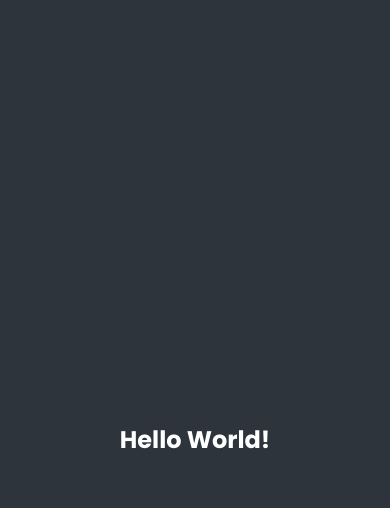
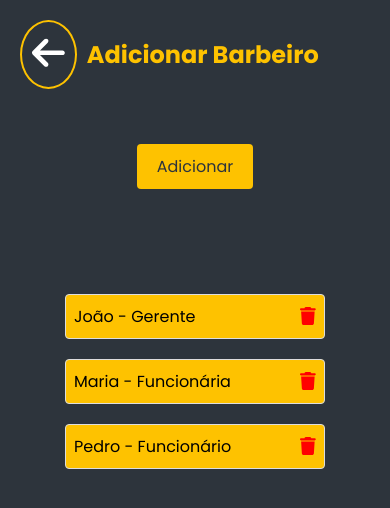
Before and after one commit to MarcosViniDLL/agendabarbeiro-front, a React (Vite) app: page /add-barber in a window 390 px wide. Shown: the top 508 px of the page. Built offline with nearby package versions, Linux system fonts and the light colour scheme.

Commit message:
Tela Adicionar barbeiro

```diff
--- a/package.json
+++ b/package.json
@@ -16,6 +16,7 @@
     "classnames": "^2.5.1",
     "react": "^18.2.0",
     "react-dom": "^18.2.0",
+    "react-modal": "^3.16.1",
     "react-router-dom": "^6.23.1"
   },
   "devDependencies": {
--- a/src/pages/Barbeiros/AddBarber.module.css
+++ b/src/pages/Barbeiros/AddBarber.module.css
@@ -1,11 +1,204 @@
-.container {
-    display: flex;
-    justify-content: center;
-    align-items: center;
-    padding: 50vh 0 0 0;
+:root {
+  font-family: 'Poppins', sans-serif;
+  --cor-de-fundo: #2D343C;
+  --secundary: #FEC200;
+  --terceary: #EEEDED;
 }
 
-.container  h1 {
-    color: #FFF;
+body {
+  background-color: var(--cor-de-fundo);
+  color: var(--terceary);
+  font-family: var(--font-family);
+}
 
+.BarbeirosHeader {
+  display: flex;
+  flex-direction: column;
+  align-items: flex-start;
+  padding: 20px;
+  width: 100%;
 }
+
+.HeaderRow {
+  display: flex;
+  align-items: center;
+  margin-bottom: 20px;
+}
+
+.BackButton {
+  background: none;
+  border: 2px solid var(--secundary);
+  border-radius: 50%;
+  cursor: pointer;
+  font-size: 30px;
+  margin-right: 10px;
+  color: white;
+  padding: 10px;
+}
+
+.BackButton:hover {
+  background-color: #d4a300;
+}
+
+.Title {
+  margin: 0;
+  font-size: 30px;
+  color: var(--secundary);
+}
+
+.AddBox {
+  padding: 20px;
+  margin: 20px 0;
+  border-radius: 8px;
+  width: 100%;
+  max-width: 400px;
+  text-align: center;
+  align-self: center;
+}
+
+.AddButton {
+  background-color: var(--secundary);
+  color: var(--cor-de-fundo);
+  border: none;
+  padding: 15px 30px;
+  font-size: 18px;
+  cursor: pointer;
+  border-radius: 4px;
+  transition: background-color 0.3s ease;
+}
+
+.AddButton:hover {
+  background-color: #d4a300;
+}
+
+.BarberList {
+  list-style-type: none;
+  padding: 0;
+  margin: 50px 0 0 0;
+  width: 100%;
+  max-width: 300px;
+  align-self: center;
+}
+
+.BarberList li {
+  margin: 20px;
+  padding: 20px;
+  background: var(--secundary);
+  border: 1px solid #ddd;
+  border-radius: 4px;
+  display: flex;
+  justify-content: space-between;
+  align-items: center;
+  color: #000; /* Set text color to black */
+}
+
+.DeleteButton {
+  background: none;
+  border: none;
+  color: red;
+  cursor: pointer;
+  font-size: 18px;
+}
+
+.Modal {
+  position: absolute;
+  top: 50%;
+  left: 50%;
+  right: auto;
+  bottom: auto;
+  margin-right: -50%;
+  transform: translate(-50%, -50%);
+  background: var(--cor-de-fundo);
+  padding: 20px;
+  border-radius: 8px;
+  width: 90%;
+  max-width: 500px;
+  color: var(--terceary);
+}
+
+.Overlay {
+  position: fixed;
+  top: 0;
+  left: 0;
+  right: 0;
+  bottom: 0;
+  background-color: rgba(0, 0, 0, 0.75);
+}
+
+.SearchBox {
+  display: flex;
+  align-items: center;
+  margin-bottom: 20px;
+}
+
+.SearchInput {
+  flex: 1;
+  padding: 10px;
+  font-size: 16px;
+  border: 1px solid #ddd;
+  border-radius: 4px;
+  margin-right: 10px;
+}
+
+.SearchButton {
+  background-color: var(--secundary);
+  border: none;
+  padding: 10px;
+  cursor: pointer;
+  border-radius: 4px;
+  transition: background-color 0.3s ease;
+}
+
+.SearchButton:hover {
+  background-color: #d4a300;
+}
+
+.RoleSelection {
+  display: flex;
+  gap: 10px;
+  margin-bottom: 20px;
+}
+
+.RoleSelection label {
+  font-size: 16px;
+  display: flex;
+  align-items: center;
+}
+
+.RoleSelection input[type="radio"] {
+  margin-right: 5px; /* Add space between radio button and text */
+}
+
+.CloseButton {
+  background-color: #f44336;
+  color: white;
+  border: none;
+  padding: 10px 20px;
+  cursor: pointer;
+  border-radius: 4px;
+  margin-top: 10px;
+}
+
+@media (max-width: 768px) {
+  .Title {
+    font-size: 24px;
+  }
+
+  .AddBox {
+    padding: 15px;
+  }
+
+  .AddButton {
+    padding: 10px 20px;
+    font-size: 16px;
+  }
+
+  .BarberList li {
+    padding: 8px;
+    font-size: 16px;
+  }
+
+  .Modal {
+    width: 90%;
+  }
+}
--- a/src/pages/Barbeiros/barber.jsx
+++ b/src/pages/Barbeiros/barber.jsx
@@ -1,17 +1,105 @@
-import React from 'react';
-import styles from './AddBarber.module.css'
+import React, { useState } from 'react';
+import Modal from 'react-modal';
+import { FontAwesomeIcon } from '@fortawesome/react-fontawesome';
+import { faArrowLeft, faArrowRight, faTrash } from '@fortawesome/free-solid-svg-icons';
+import styles from './AddBarber.module.css';
 
-
+Modal.setAppElement('#root'); // Set the app element for accessibility
 
 function AddBarber() {
+  const [modalIsOpen, setModalIsOpen] = useState(false);
+  const [cpf, setCpf] = useState('');
+  const [role, setRole] = useState('Funcionário');
+  const [barbers, setBarbers] = useState([
+    { name: 'João', role: 'Gerente' },
+    { name: 'Maria', role: 'Funcionária' },
+    { name: 'Pedro', role: 'Funcionário' }
+  ]);
+
+  const openModal = () => setModalIsOpen(true);
+  const closeModal = () => setModalIsOpen(false);
+
+  const handleSearch = () => {
+    // Fake search logic - In a real scenario, replace with an API call
+    const newBarber = { name: `Barbeiro ${cpf}`, role: role };
+    setBarbers([...barbers, newBarber]);
+    setCpf('');
+    setRole('Funcionário');
+    closeModal();
+  };
+
+  const handleDelete = (index) => {
+    setBarbers(barbers.filter((_, i) => i !== index));
+  };
 
   return (
+    <div className={styles.BarbeirosHeader}>
+      <div className={styles.HeaderRow}>
+        <button className={styles.BackButton}>
+          <FontAwesomeIcon icon={faArrowLeft} size="lg" />
+        </button>
+        <h1 className={styles.Title}>Adicionar Barbeiro</h1>
+      </div>
 
-        <section className={styles.container}>
-          <h1>Hello World!</h1>
-        </section>
+      <div className={styles.AddBox}>
+        <button className={styles.AddButton} onClick={openModal}>Adicionar</button>
+      </div>
 
-    )
-  }
+      <ul className={styles.BarberList}>
+        {barbers.map((barber, index) => (
+          <li key={index}>
+            {barber.name} - {barber.role}
+            <button className={styles.DeleteButton} onClick={() => handleDelete(index)}>
+              <FontAwesomeIcon icon={faTrash} />
+            </button>
+          </li>
+        ))}
+      </ul>
+
+      <Modal
+        isOpen={modalIsOpen}
+        onRequestClose={closeModal}
+        contentLabel="Adicionar Barbeiro"
+        className={styles.Modal}
+        overlayClassName={styles.Overlay}
+      >
+        <h2>Pesquisar Funcionario</h2>
+        <div className={styles.SearchBox}>
+          <input
+            type="text"
+            value={cpf}
+            onChange={(e) => setCpf(e.target.value)}
+            placeholder="Pesquisar por CPF"
+            className={styles.SearchInput}
+          />
+          <button onClick={handleSearch} className={styles.SearchButton}>
+            <FontAwesomeIcon icon={faArrowRight} />
+          </button>
+        </div>
+        <div className={styles.RoleSelection}>
+          <label>
+            <input
+              type="radio"
+              value="Funcionário"
+              checked={role === 'Funcionário'}
+              onChange={(e) => setRole(e.target.value)}
+            />
+            Funcionário
+          </label>
+          <label>
+            <input
+              type="radio"
+              value="Gerente"
+              checked={role === 'Gerente'}
+              onChange={(e) => setRole(e.target.value)}
+            />
+            Gerente
+          </label>
+        </div>
+        <button onClick={closeModal} className={styles.CloseButton}>Fechar</button>
+      </Modal>
+    </div>
+  );
+}
 
 export default AddBarber;
```
Also changed, not shown: 1 other file (tests, documents, lock files or other folders).
